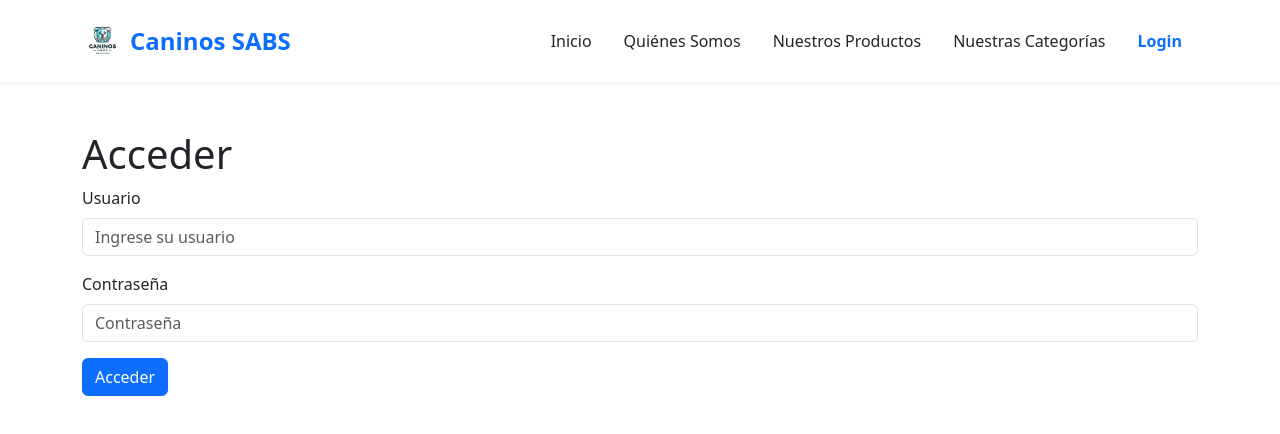
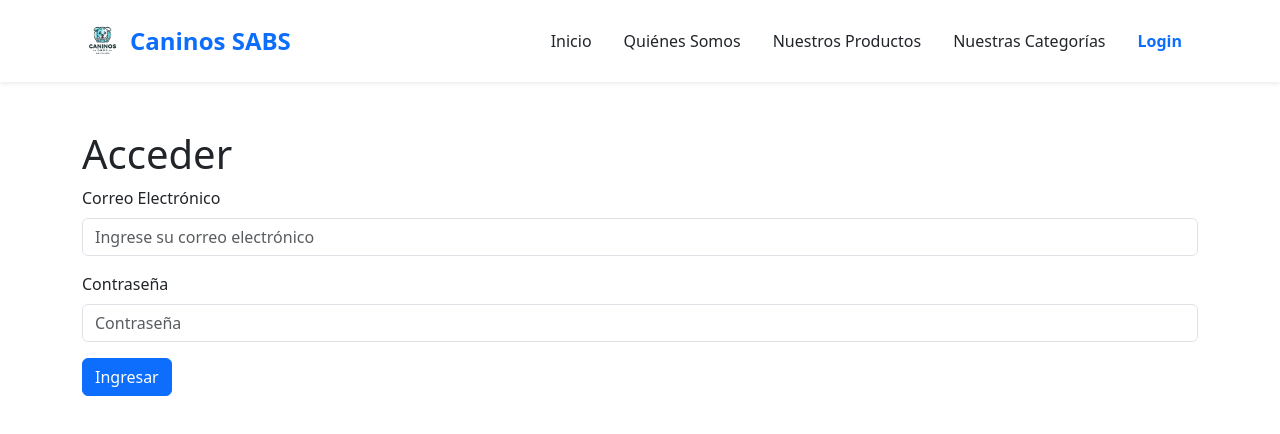
Before and after one commit to Scorhenao/CaninoSABSCOMPLETE, a React (Vite) app in the folder frontend/: page /login in a window 1280 px wide. Shown: the top 434 px of the page. Built offline with nearby package versions, Linux system fonts and the light colour scheme.

Commit message:
Login funcional

```diff
--- a/frontend/src/features/auth/pages/LoginPage.jsx
+++ b/frontend/src/features/auth/pages/LoginPage.jsx
@@ -4,7 +4,7 @@ import { Form, Button, Container, Alert } from 'react-bootstrap';
 import { login } from '../services/auth.service';
 
 export const LoginPage = () => {
-  const [username, setUsername] = useState('');
+  const [email, setEmail] = useState('');
   const [password, setPassword] = useState('');
   const [error, setError] = useState('');
   const navigate = useNavigate();
@@ -14,14 +14,15 @@ export const LoginPage = () => {
     setError('');
     try {
       const credentials = {
-        username: username,
+        email: email,
         password: password,
       };
+      console.log('Credenciales enviadas');
       const response = await login(credentials);
-      // El token ya se guarda en localStorage dentro del servicio 'login'
-      navigate('/admin'); // Redirige al panel de administración
+      localStorage.setItem('token', response.token);
+      navigate('/admin');
     } catch (err) {
-      setError('Credenciales inválidas');
+      setError('Usuario o contraseña incorrectos');
       console.error('Error de inicio de sesión:', err);
     }
   };
@@ -31,13 +32,13 @@ export const LoginPage = () => {
       <h1>Acceder</h1>
       {error && <Alert variant="danger">{error}</Alert>}
       <Form onSubmit={handleSubmit}>
-        <Form.Group className="mb-3" controlId="formBasicUsername">
-          <Form.Label>Usuario</Form.Label>
+        <Form.Group className="mb-3" controlId="formBasicEmail">
+          <Form.Label>Correo Electrónico</Form.Label>
           <Form.Control
-            type="text"
-            placeholder="Ingrese su usuario"
-            value={username}
-            onChange={(e) => setUsername(e.target.value)}
+            type="email"
+            placeholder="Ingrese su correo electrónico"
+            value={email}
+            onChange={(e) => setEmail(e.target.value)}
           />
         </Form.Group>
 
@@ -52,7 +53,7 @@ export const LoginPage = () => {
         </Form.Group>
 
         <Button variant="primary" type="submit">
-          Acceder
+          Ingresar
         </Button>
       </Form>
     </Container>
```
